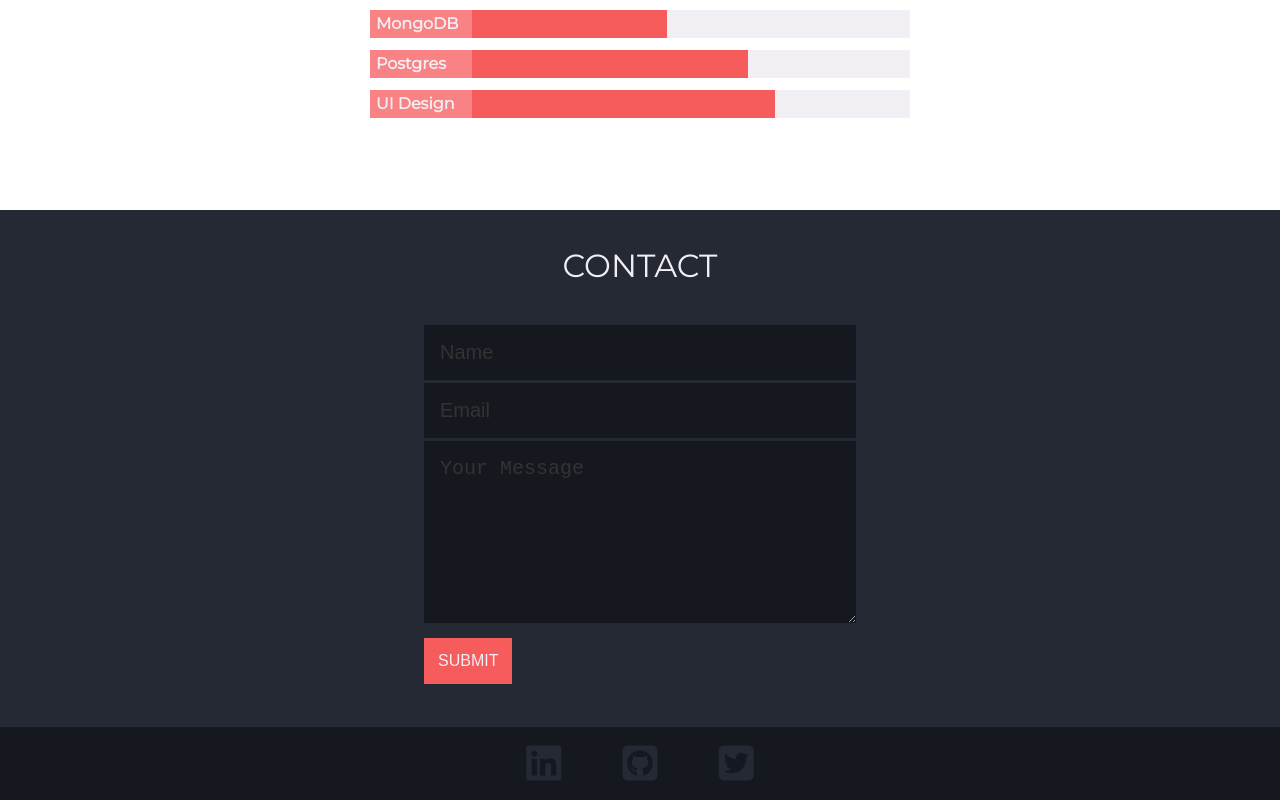
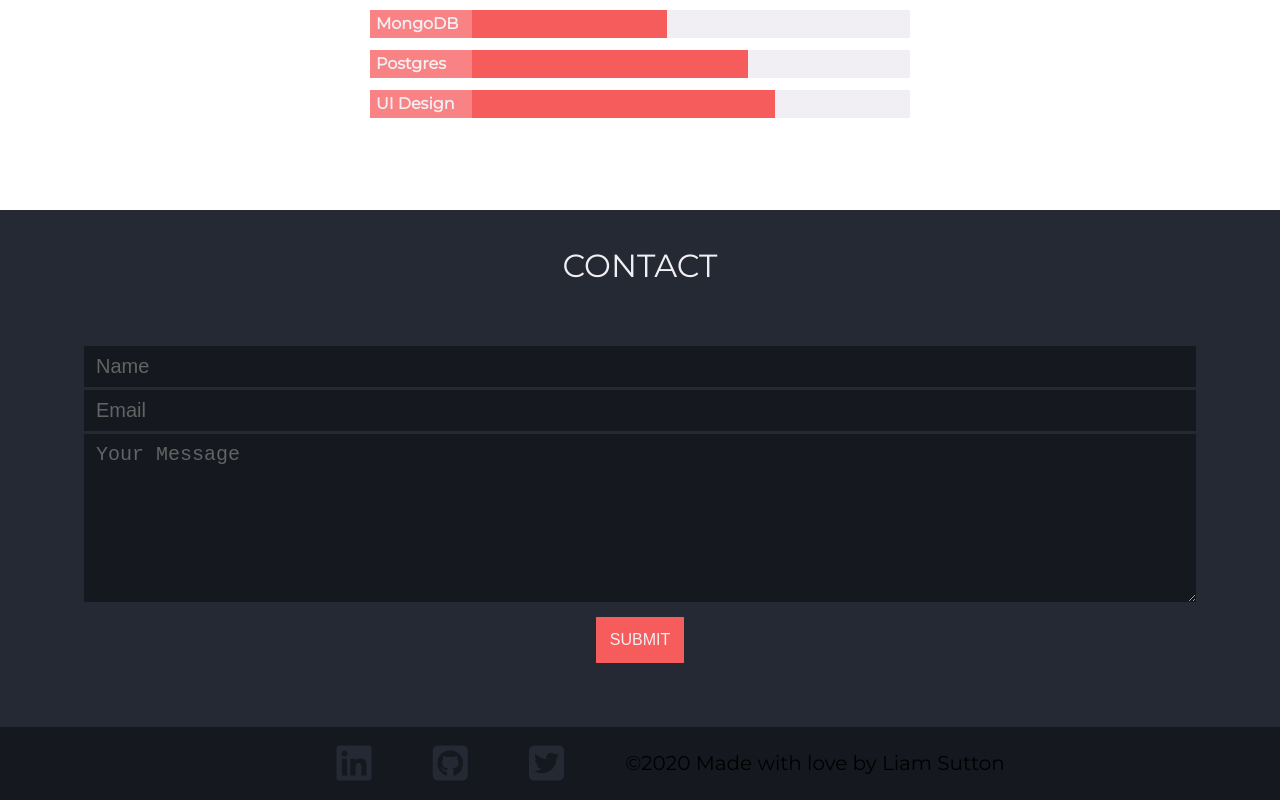
Before and after one commit to curm90/portfolio, a React (Create React App) app: page / in a window 1280 px wide. Shown: the part 1260-2060 px from the top of the page. Built offline with nearby package versions, Linux system fonts and the light colour scheme; a web font is replaced by a local one.

Commit message:
add form styles

```diff
--- a/public/index.html
+++ b/public/index.html
@@ -2,7 +2,11 @@
 <html lang="en">
   <head>
     <meta charset="utf-8" />
-    <link rel="icon" href="%PUBLIC_URL%/favicon.ico" />
+    <link
+      rel="shortcut icon"
+      href="../src/img/favicon-1.png"
+      type="image/x-icon"
+    />
     <meta
       name="viewport"
       content="width=device-width, initial-scale=1"
@@ -12,7 +16,6 @@
       name="description"
       content="Web site created using create-react-app"
     />
-    <link rel="apple-touch-icon" href="%PUBLIC_URL%/logo192.png" />
     <!--
       Notice the use of %PUBLIC_URL% in the tags above.
       It will be replaced with the URL of the `public` folder during the build.
@@ -22,7 +25,7 @@
       work correctly both with client-side routing and a non-root public URL.
       Learn how to configure a non-root public URL by running `npm run build`.
     -->
-    <title>React App</title>
+    <title>Liam Sutton</title>
   </head>
   <body>
     <noscript
--- a/src/components/Contact.js
+++ b/src/components/Contact.js
@@ -1,12 +1,12 @@
 import React from 'react';
 
 const Contact = () => (
-  <div id='contact' className='contact-container'>
+  <div id='contact' className='contact__container'>
     <form className='form'>
       <input className='input' type='text' placeholder='Name' />
       <input className='input' type='text' placeholder='Email' />
       <textarea
-        className='input text-input'
+        className='input text__input'
         name='message'
         placeholder='Your Message'
       ></textarea>
--- a/src/components/Footer.js
+++ b/src/components/Footer.js
@@ -2,11 +2,11 @@ import React from 'react';
 import Contact from './Contact';
 
 const Footer = () => (
-  <section className='footer-container'>
+  <section className='footer__container'>
     <h1 className='title'>CONTACT</h1>
     <Contact />
-    <div className='links-container'>
-      <div className='social-links'>
+    <div className='links__container'>
+      <div className='social__links'>
         <a
           href='https://www.linkedin.com/in/liam-sutton90/'
           target='blank'
@@ -29,6 +29,11 @@ const Footer = () => (
           <i className='fab fa-twitter-square'></i>
         </a>
       </div>
+      <div className='copyright__container'>
+        <p className='copyright__text'>
+          &copy;2020 Made with love by Liam Sutton
+        </p>
+      </div>
     </div>
   </section>
 );
--- /dev/null
+++ b/src/styles/components/_contact.scss
@@ -0,0 +1,36 @@
+.contact__container {
+  @include flex(column, center, center);
+  width: 100%;
+
+  .form {
+    @include flex(column, center, center);
+    width: 85%;
+    padding: 0 $s-size;
+
+    .input {
+      background: #15181e;
+      outline: none;
+      appearance: none;
+      border: none;
+      padding: 0.9rem $xs-size;
+      margin-bottom: 0.3rem;
+      width: 100%;
+      color: $light-text;
+      font-size: $m-size;
+      font-weight: 100;
+    }
+
+    .text__input {
+      height: 15rem;
+    }
+
+    ::placeholder {
+      color: $off-text;
+      font-weight: 400;
+    }
+  }
+
+  // .button {
+  //   align-self: flex-start;
+  // }
+}
--- a/src/styles/components/_footer.scss
+++ b/src/styles/components/_footer.scss
@@ -1,4 +1,4 @@
-.footer-container {
+.footer__container {
   background: $background;
   @include flex(column, space-between, center);
   height: 55rem;
@@ -9,41 +9,12 @@
     font-size: $l-size;
   }
 
-  .form {
-    @include flex(column, center, center);
-
-    .input {
-      background: #15181e;
-      outline: none;
-      appearance: none;
-      border: none;
-      padding: $s-size;
-      margin-bottom: 0.3rem;
-      width: 40rem;
-      color: $light-text;
-      font-size: $m-size;
-    }
-
-    .text-input {
-      height: 15rem;
-    }
-
-    ::placeholder {
-      color: $dark-text;
-      font-size: $m-size;
-    }
-
-    .button {
-      align-self: flex-start;
-    }
-  }
-
-  .links-container {
+  .links__container {
     width: 100%;
     @include flex(row, center, center);
     background: #15181e;
 
-    .social-links {
+    .social__links {
       @include flex(row, space-evenly, center);
       width: 35rem;
       font-size: $xl-size;
--- a/src/styles/styles.scss
+++ b/src/styles/styles.scss
@@ -13,3 +13,4 @@
 @import './components/about';
 @import './components/skills';
 @import './components/footer';
+@import './components/contact';
```
Also changed, not shown: src/img/favicon-1.png (added).
